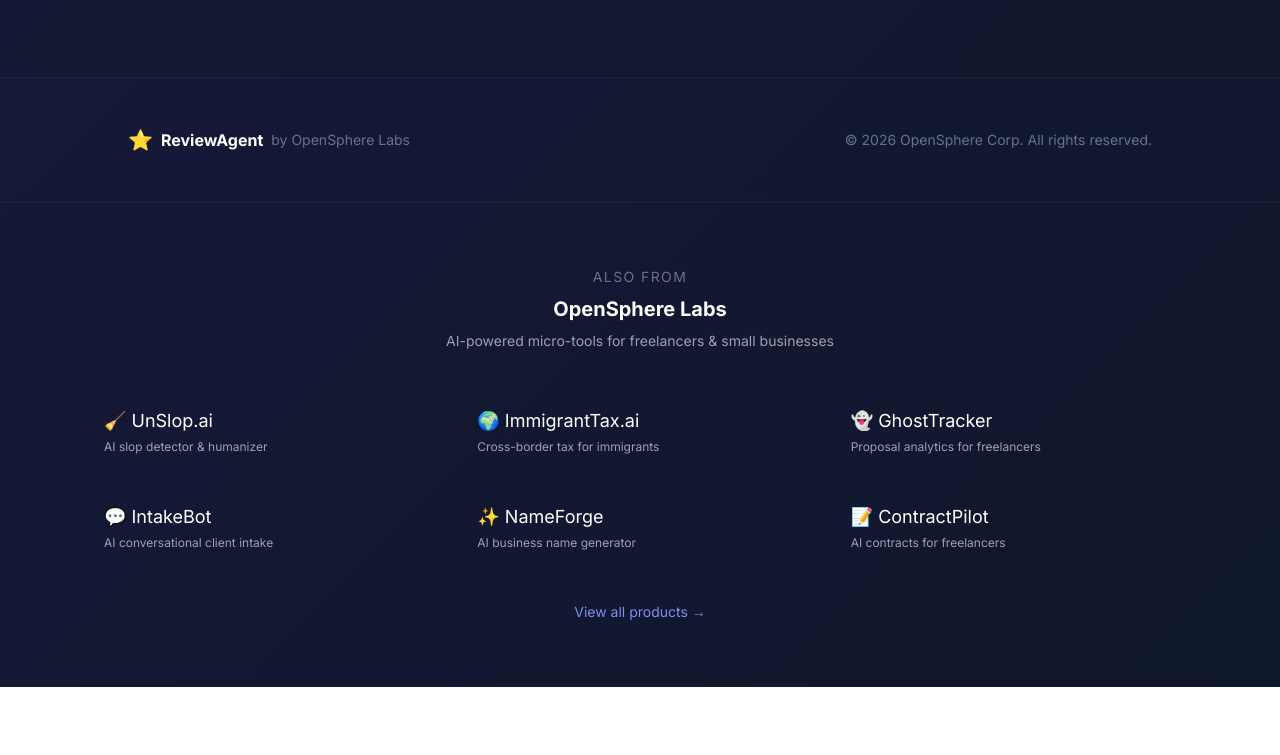
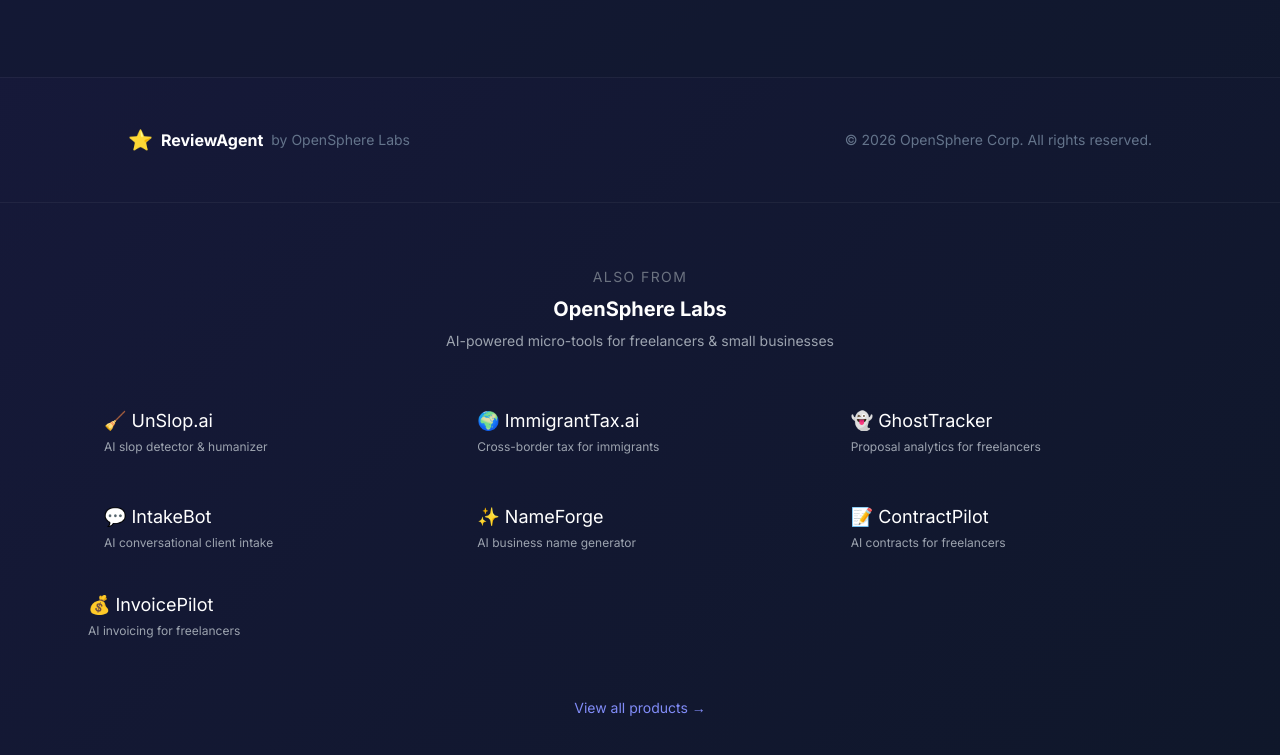
Before and after one commit to atalovesyou/reviewagent, a plain HTML site: page index.html in a window 1280 px wide. Shown: the part 6661-7416 px from the top of the page. Before the commit the page ends 7348 px from the top, so only its background shows below. Drawn offline with nearby package versions, Linux system fonts and the light colour scheme.

Commit message:
Add InvoicePilot to cross-promotion section

```diff
--- a/index.html
+++ b/index.html
@@ -712,6 +712,10 @@
                     <div class="text-xs text-gray-400 group-hover:text-gray-300">AI contracts for freelancers</div>
                 </a>
             </div>
+                <a href="https://atalovesyou.github.io/invoicepilot/" target="_blank" class="glass rounded-xl p-4 hover:bg-white/5 transition group">
+                    <div class="text-lg mb-1">💰 InvoicePilot</div>
+                    <div class="text-xs text-gray-400 group-hover:text-gray-300">AI invoicing for freelancers</div>
+                </a>
             <div class="text-center mt-8">
                 <a href="https://atalovesyou.github.io/opensphere-labs/" target="_blank" class="text-sm text-indigo-400 hover:text-indigo-300 transition">View all products →</a>
             </div>
```
